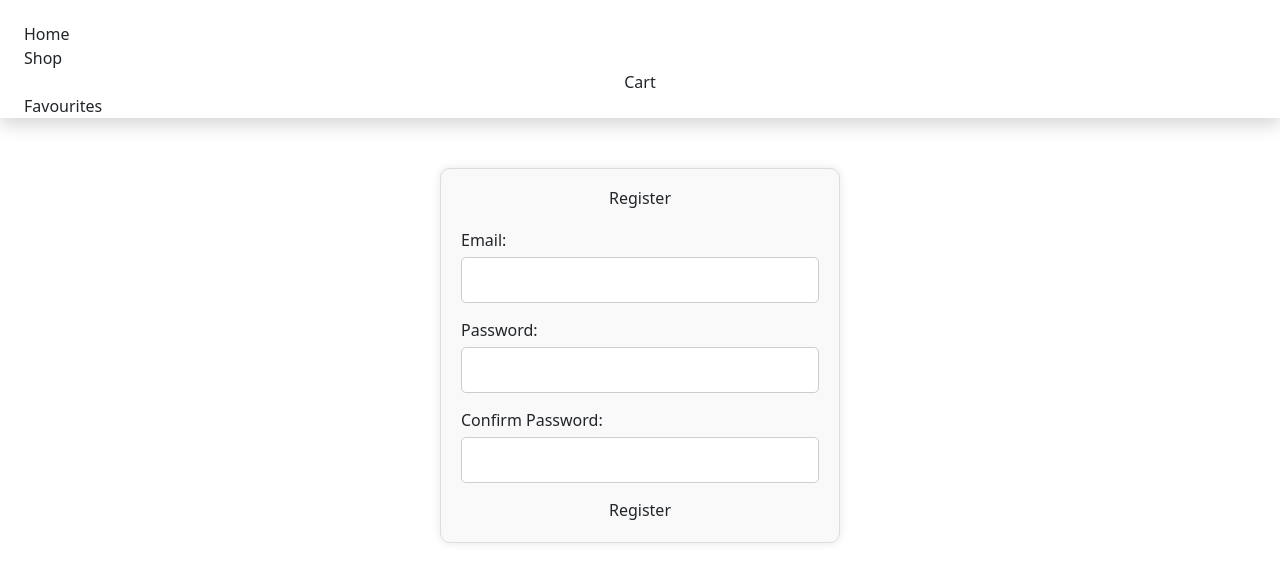
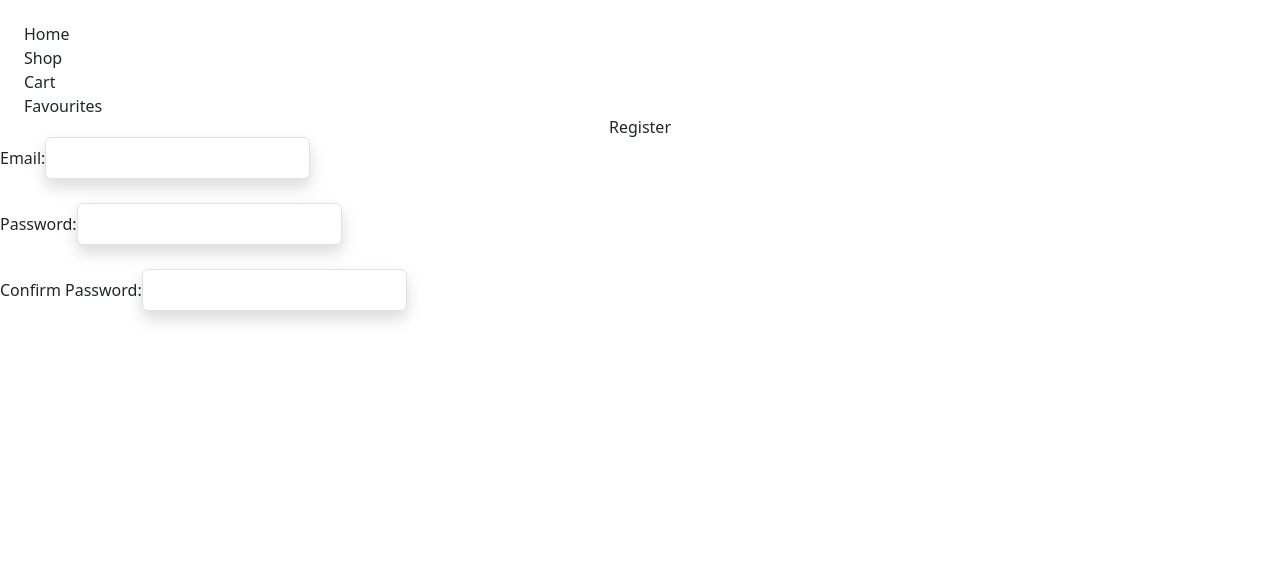
Before and after one commit to PallaviY23/Webdev_assignment, a React (Vite) app: page /Register in a window 1280 px wide. Shown: the part 326-908 px from the top of the page. After the commit the page ends 800 px from the top, so only its background shows below. Built offline with nearby package versions, Linux system fonts and the light colour scheme.

Commit message:
frontend

```diff
--- a/src/Pages/Auth.css
+++ /dev/null
@@ -1,46 +0,0 @@
-.auth-container {
-    max-width: 400px;
-    margin: 50px auto;
-    padding: 20px;
-    border: 1px solid #ddd;
-    border-radius: 10px;
-    box-shadow: 0 0 10px rgba(0, 0, 0, 0.1);
-    background-color: #f9f9f9;
-  }
-
-  .auth-container h2 {
-    text-align: center;
-    margin-bottom: 20px;
-  }
-
-  .form-group {
-    margin-bottom: 15px;
-  }
-
-  .form-group label {
-    display: block;
-    margin-bottom: 5px;
-  }
-
-  .form-group input {
-    width: 100%;
-    padding: 10px;
-    box-sizing: border-box;
-    border: 1px solid #ccc;
-    border-radius: 5px;
-  }
-
-  button {
-    width: 100%;
-    padding: 10px;
-    border: none;
-    border-radius: 5px;
-    background-color: #007bff;
-    color: white;
-    font-size: 16px;
-    cursor: pointer;
-  }
-
-  button:hover {
-    background-color: #0056b3;
-  }
--- a/src/Pages/Login.jsx
+++ b/src/Pages/Login.jsx
@@ -1,6 +1,5 @@
 import { useState } from 'react';
 import { useNavigate } from 'react-router-dom';
-import './Auth.css'; // Import the CSS file for styling
 
 const Login = () => {
   const [email, setEmail] = useState('');
@@ -10,6 +9,11 @@ const Login = () => {
   const handleSubmit = (e) => {
     e.preventDefault();
 
+    if (!email.endsWith('@email.com')) {
+      alert('Email must contain @email.com');
+      return;
+    }
+
     const registeredUsers = JSON.parse(localStorage.getItem('registeredUsers')) || [];
     const user = registeredUsers.find(user => user.email === email && user.password === password);
 
@@ -18,23 +22,25 @@ const Login = () => {
       return;
     }
 
-    navigate('/');
+    navigate('/home');
   };
 
   return (
-    <div className="auth-container">
-      <h2>Login</h2>
-      <form onSubmit={handleSubmit}>
-        <div className="form-group">
-          <label>Email:</label>
-          <input type="email" value={email} onChange={(e) => setEmail(e.target.value)} required />
-        </div>
-        <div className="form-group">
-          <label>Password:</label>
-          <input type="password" value={password} onChange={(e) => setPassword(e.target.value)} required />
-        </div>
-        <button type="submit">Login</button>
-      </form>
+    <div className="flex items-center justify-center min-h-screen bg-gray-100">
+      <div className="w-full max-w-md p-8 bg-white rounded-lg shadow-md">
+        <h2 className="mb-6 text-2xl font-bold text-center">Login</h2>
+        <form onSubmit={handleSubmit}>
+          <div className="mb-4">
+            <label className="block mb-2 text-sm font-bold text-gray-700">Email:</label>
+            <input type="email" value={email} onChange={(e) => setEmail(e.target.value)} required className="w-full px-3 py-2 border rounded shadow appearance-none" />
+          </div>
+          <div className="mb-6">
+            <label className="block mb-2 text-sm font-bold text-gray-700">Password:</label>
+            <input type="password" value={password} onChange={(e) => setPassword(e.target.value)} required className="w-full px-3 py-2 border rounded shadow appearance-none" />
+          </div>
+          <button type="submit" className="w-full px-4 py-2 font-bold text-white bg-blue-500 rounded hover:bg-blue-700">Login</button>
+        </form>
+      </div>
     </div>
   );
 };
--- a/src/Pages/Register.jsx
+++ b/src/Pages/Register.jsx
@@ -1,6 +1,5 @@
 import { useState } from 'react';
 import { useNavigate } from 'react-router-dom';
-import './Auth.css'; // Import the CSS file for styling
 
 const Register = () => {
   const [email, setEmail] = useState('');
@@ -11,13 +10,11 @@ const Register = () => {
   const handleSubmit = (e) => {
     e.preventDefault();
 
-    // Email validation
     if (!email.endsWith('@email.com')) {
-      alert('Email must end with @email.com');
+      alert('Email must contain @email.com');
       return;
     }
 
-    // Password validation
     if (password.length < 8) {
       alert('Password must be at least 8 characters long');
       return;
@@ -41,23 +38,25 @@ const Register = () => {
   };
 
   return (
-    <div className="auth-container">
-      <h2>Register</h2>
-      <form onSubmit={handleSubmit}>
-        <div className="form-group">
-          <label>Email:</label>
-          <input type="email" value={email} onChange={(e) => setEmail(e.target.value)} required />
-        </div>
-        <div className="form-group">
-          <label>Password:</label>
-          <input type="password" value={password} onChange={(e) => setPassword(e.target.value)} required />
-        </div>
-        <div className="form-group">
-          <label>Confirm Password:</label>
-          <input type="password" value={confirmPassword} onChange={(e) => setConfirmPassword(e.target.value)} required />
-        </div>
-        <button type="submit">Register</button>
-      </form>
+    <div className="flex items-center justify-center min-h-screen bg-gray-100">
+      <div className="w-full max-w-md p-8 bg-white rounded-lg shadow-md">
+        <h2 className="mb-6 text-2xl font-bold text-center">Register</h2>
+        <form onSubmit={handleSubmit}>
+          <div className="mb-4">
+            <label className="block mb-2 text-sm font-bold text-gray-700">Email:</label>
+            <input type="email" value={email} onChange={(e) => setEmail(e.target.value)} required className="w-full px-3 py-2 border rounded shadow appearance-none" />
+          </div>
+          <div className="mb-4">
+            <label className="block mb-2 text-sm font-bold text-gray-700">Password:</label>
+            <input type="password" value={password} onChange={(e) => setPassword(e.target.value)} required className="w-full px-3 py-2 border rounded shadow appearance-none" />
+          </div>
+          <div className="mb-6">
+            <label className="block mb-2 text-sm font-bold text-gray-700">Confirm Password:</label>
+            <input type="password" value={confirmPassword} onChange={(e) => setConfirmPassword(e.target.value)} required className="w-full px-3 py-2 border rounded shadow appearance-none" />
+          </div>
+          <button type="submit" className="w-full px-4 py-2 font-bold text-white bg-blue-500 rounded hover:bg-blue-700">Register</button>
+        </form>
+      </div>
     </div>
   );
 };
```
